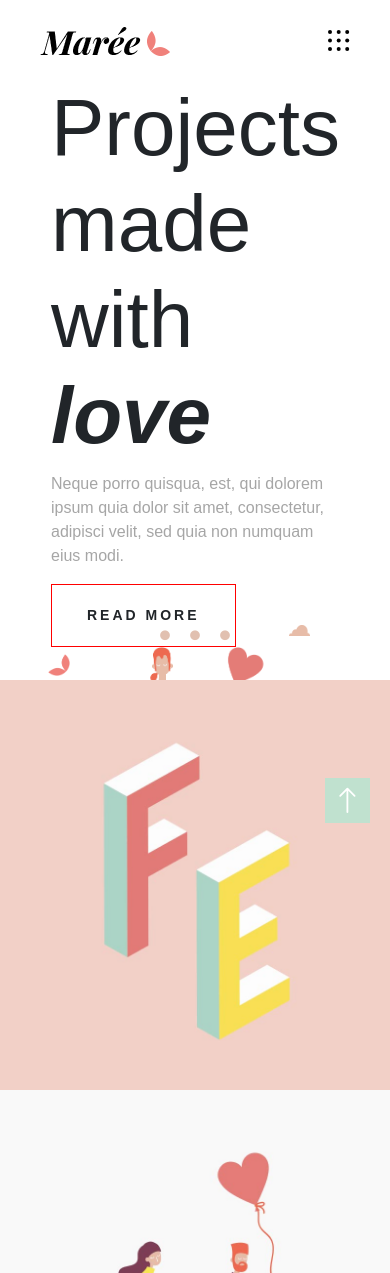
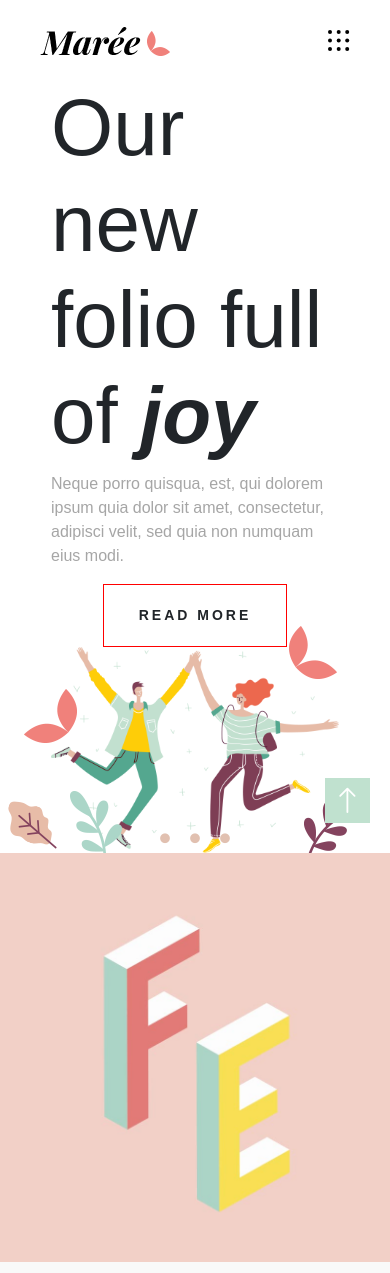
Before and after one commit to LucaSunseri/proj-html-vuejs, a Vue app: page / in a window 390 px wide. Shown: the top 1273 px of the page. Built offline with nearby package versions, Linux system fonts and the light colour scheme; a small style sheet from the web is missing.

Commit message:
Carousel work but not responsive

```diff
--- a/src/App.vue
+++ b/src/App.vue
@@ -1,7 +1,7 @@
 <template>
     <div>
         <Header />
-        <CarouselProva />
+        <Carousel />
         <Main />
         <Footer />
         <Arrow />
@@ -10,7 +10,7 @@
 
 <script>
 import Header from "./components/Header.vue";
-import CarouselProva from "./components/CarouselProva.vue";
+import Carousel from "./components/Carousel.vue";
 import Main from "./components/Main.vue";
 import Footer from "./components/Footer.vue";
 import Arrow from "./components/general/Arrow.vue";
@@ -19,7 +19,7 @@ export default {
     name: "App",
     components: {
         Header,
-        CarouselProva,
+        Carousel,
         Main,
         Footer,
         Arrow,
--- a/src/assets/data/Carousel.js
+++ b/src/assets/data/Carousel.js
@@ -10,48 +10,48 @@ export default [
         "imageAbsolute": {
             "image1": {
                 "image": "short-slider-rev-1-img-2.png",
-                "top": "3%",
-                "left": "3%",
+                "top": "30%",
+                "left": "0%",
             },
             "image2": {
                 "image": "short-slider-rev-1-img-1.png",
-                "top": "50%",
-                "left": "-10%",
+                "top": "65%",
+                "left": "-15%",
             },
             "image3": {
                 "image": "short-slider-rev-1-img-7.png",
-                "top": "80%",
-                "left": "0%",
+                "top": "75%",
+                "left": "10%",
             },
             "image4": {
-                "image": "short-slider-rev-1-img-4.png",
-                "top": "-10%",
-                "left": "80%",
+                "image": "short-slider-rev-1-img-5.png",
+                "top": "18.5%",
+                "left": "85%",
             },
             "image5": {
-                "image": "short-slider-rev-1-img-5.png",
-                "top": "15%",
-                "left": "90%",
+                "image": "short-slider-rev-1-img-4.png",
+                "top": "20%",
+                "left": "80%",
             },
             "image6": {
                 "image": "short-slider-rev-1-img-6.png",
-                "top": "80%",
-                "left": "100%",
+                "top": "35%",
+                "left": "88%",
             },
             "image7": {
                 "image": "short-slider-rev-1-img-8.png",
-                "top": "80%",
-                "left": "100%",
+                "top": "72%",
+                "left": "80%",
             },
             "image8": {
                 "image": "short-slider-rev-1-img-9.png",
-                "top": "80%",
-                "left": "100%",
+                "top": "50%",
+                "left": "90%",
             },
             "image9": {
                 "image": "short-slider-rev-1-img-10.png",
-                "top": "80%",
-                "left": "100%",
+                "top": "78%",
+                "left": "105%",
             },
         },
         "text": {
@@ -71,18 +71,18 @@ export default [
         "imageAbsolute": {
             "image1": {
                 "image": "short-slider-rev-1-img-2.png",
-                "top": "3%",
-                "left": "3%",
+                "top": "20%",
+                "left": "-5%",
             },
             "image2": {
                 "image": "h-2-slider-img-12.png",
-                "top": "50%",
+                "top": "75%",
                 "left": "-10%",
             },
             "image3": {
                 "image": "h-2-slider-img-13.png",
-                "top": "80%",
-                "left": "0%",
+                "top": "70%",
+                "left": "10%",
             },
             "image4": {
                 "image": "short-slider-rev-1-img-6.png",
@@ -91,8 +91,8 @@ export default [
             },
             "image5": {
                 "image": "h-2-slider-img-14.png",
-                "top": "15%",
-                "left": "90%",
+                "top": "75%",
+                "left": "85%",
             },
         },
         "text": {
@@ -116,33 +116,33 @@ export default [
         "imageAbsolute": {
             "image1": {
                 "image": "short-slider-rev-1-img-2.png",
-                "top": "3%",
+                "top": "10%",
                 "left": "3%",
             },
             "image2": {
                 "image": "h-2-slider-img-12.png",
-                "top": "50%",
+                "top": "64%",
                 "left": "-10%",
             },
             "image3": {
                 "image": "h-2-slider-img-13.png",
-                "top": "80%",
-                "left": "0%",
+                "top": "65%",
+                "left": "2%",
             },
             "image4": {
                 "image": "h-2-slider-img-14.png",
-                "top": "-10%",
+                "top": "10%",
                 "left": "80%",
             },
             "image5": {
                 "image": "short-slider-rev-1-img-6.png",
-                "top": "15%",
+                "top": "20%",
                 "left": "90%",
             },
             "image6": {
                 "image": "h-2-slider-img-17.png",
-                "top": "80%",
-                "left": "100%",
+                "top": "57%",
+                "left": "95%",
             },
         },
         "text": {
--- a/src/components/Carousel.vue
+++ b/src/components/Carousel.vue
@@ -2,75 +2,47 @@
     <div class="ls-carousel">
         <div class="container">
             <div class="row">
-                <div class="col-12 col-lg-6 ciao">
+                <div class="col-12 col-lg-6 ls-carousel__text">
                     <h2>
-                        Devotion that never
-                        <span class="ls-title__italic">ends</span>
+                        {{ slide[counter].text.title }}
+                        <span class="ls-title__italic">{{
+                            slide[counter].text.italic
+                        }}</span>
                     </h2>
-                    <p>
-                        Neque porro quisqua, est, qui dolorem ipsum quia dolor
-                        sit amet, consectetur, adipisci velit, sed quia non
-                        numquam eius modi.
-                    </p>
+                    <p>{{ slide[counter].text.p }}</p>
                     <div class="ls-button">
                         <span class="ls-button-text">Read more</span>
                     </div>
                 </div>
                 <div class="col-12 col-lg-6 ls-carousel__image">
                     <img
-                        src="../assets/img/h-2-slider-img-15.png"
+                        v-for="(image, key) in slide[counter].imageCenter"
+                        :key="key"
+                        :src="require(`../assets/img/${image.image}`)"
                         alt=""
-                        style="width: 50%"
-                    />
-                    <img
-                        src="../assets/img/h-2-slider-img-16.png"
-                        alt=""
-                        style="width: 50%"
+                        :style="`width: ${image.width}`"
                     />
                     <div class="ls-carousel__image-absolute">
                         <img
-                            src="../assets/img/short-slider-rev-1-img-2.png"
+                            v-for="(image, index) in slide[counter]
+                                .imageAbsolute"
+                            :key="index"
+                            :src="require(`../assets/img/${image.image}`)"
                             alt=""
-                            style="top: 3%; left: 3%"
-                        />
-                        <img
-                            src="../assets/img/h-2-slider-img-12.png"
-                            alt=""
-                            style="top: 50%; left: -10%"
-                        />
-                        <img
-                            src="../assets/img/h-2-slider-img-13.png"
-                            alt=""
-                            style="top: 80%; left: 0"
-                        />
-                        <img
-                            src="../assets/img/h-2-slider-img-14.png"
-                            alt=""
-                            style="top: -10%; left: 80%"
-                        />
-                        <img
-                            src="../assets/img/short-slider-rev-1-img-6.png"
-                            alt=""
-                            style="top: 15%; left: 90%"
-                        />
-                        <img
-                            src="../assets/img/h-2-slider-img-17.png"
-                            alt=""
-                            style="top: 80%; left: 100%"
+                            :style="`top: ${image.top}; left: ${image.left}`"
                         />
                     </div>
                 </div>
+            </div>
             <div class="ls-carousel__button-side d-none d-lg-block">
-                    <i class="fas fa-chevron-circle-left"></i>
-                    <i class="fas fa-chevron-circle-right"></i>
+                <i @click="slidePrev" class="fas fa-chevron-circle-left"></i>
+                <i @click="slideNext" class="fas fa-chevron-circle-right"></i>
             </div>
+            <div class="ls-carousel__button-center">
+                <i class="fas fa-circle" @click="counter = 0"></i>
+                <i class="fas fa-circle" @click="counter = 1"></i>
+                <i class="fas fa-circle" @click="counter = 2"></i>
             </div>
-        </div>
-
-        <div class="ls-carousel__button-center">
-            <i class="fas fa-circle"></i>
-            <i class="fas fa-circle"></i>
-            <i class="fas fa-circle"></i>
         </div>
     </div>
 </template>
@@ -83,7 +55,27 @@ export default {
     data() {
         return {
             slide,
+            counter: 0,
         };
+    },
+    mounted() {
+        setInterval(() => {
+            this.slideNext();
+        }, 3000);
+    },
+    methods: {
+        slideNext() {
+            this.counter++;
+            if (this.counter == this.slide.length) {
+                this.counter = 0;
+            }
+        },
+        slidePrev() {
+            this.counter--;
+            if (this.counter == -1) {
+                this.counter = this.slide.length - 1;
+            }
+        },
     },
 };
 </script>
@@ -93,12 +85,24 @@ export default {
 
 .ls-carousel {
     position: relative;
-    padding: 100px 0;
     overflow: hidden;
     .container {
         width: 80%;
+        height: 90%;
+        position: relative;
         .row {
-            position: relative;
+            height: 100%;
+        }
+    }
+}
+
+/* Section Left and right */
+.ls-carousel__text {
+    height: 100%;
+    display: flex;
+    flex-direction: column;
+    justify-content: center;
+    align-items: center;
     h2 {
         font-size: 80px;
         font-weight: 400;
@@ -106,15 +110,22 @@ export default {
     p {
         color: $color-secondary;
     }
-            .ciao {
+}
+
+.ls-carousel__image {
+    position: relative;
+    height: 100%;
     display: flex;
-                flex-direction: column;
     justify-content: center;
-            }
+    align-items: center;
+    .ls-carousel__image-absolute {
+        img {
+            position: absolute;
         }
     }
 }
 
+/* Button Control */
 .ls-carousel__button-side {
     .fas {
         position: absolute;
@@ -132,20 +143,11 @@ export default {
     }
 }
 
-.ls-carousel__image {
-    position: relative;
-    .ls-carousel__image-absolute {
-        img {
+.ls-carousel__button-center {
     position: absolute;
-            width: 7%;
-        }
-    }
-}
-
-.ls-carousel__button-center {
-    display: flex;
-    justify-content: center;
-    margin-top: 50px;
+    bottom: 0;
+    left: 50%;
+    transform: translateX(-50%);
     .fas {
         color: #e1c0b0;
         font-size: 10px;
@@ -153,4 +155,10 @@ export default {
         cursor: pointer;
     }
 }
+
+@media (min-width: 992px) {
+    .ls-carousel {
+        height: 600px;
+    }
+}
 </style>
--- a/src/components/CarouselProva.vue
+++ /dev/null
@@ -1,139 +0,0 @@
-<template>
-    <div class="ls-carousel">
-        <div class="container">
-            <div class="row" v-for="slide in slides" :key="slide.id">
-                <div class="col-12 col-lg-6 ciao" v-if="counter == slide.id">
-                    <h2>
-                        {{ slide.text.title }}
-                        <span class="ls-title__italic">{{
-                            slide.text.italic
-                        }}</span>
-                    </h2>
-                    <p>{{ slide.text.p }}</p>
-                    <div class="ls-button">
-                        <span class="ls-button-text">Read more</span>
-                    </div>
-                </div>
-                <div
-                    class="col-12 col-lg-6 ls-carousel__image"
-                    v-if="counter == slide.id"
-                >
-                    <img
-                        v-for="(image, key) in slide.imageCenter"
-                        :key="key"
-                        :src="require(`../assets/img/${image.image}`)"
-                        alt=""
-                        :style="`width: ${image.width}`"
-                    />
-                    <div class="ls-carousel__image-absolute">
-                        <img
-                            v-for="(image, index) in slide.imageAbsolute"
-                            :key="index"
-                            :src="require(`../assets/img/${image.image}`)"
-                            alt=""
-                            :style="`top: ${image.top}; left: ${image.left}`"
-                        />
-                    </div>
-                </div>
-            </div>
-            <div class="ls-carousel__button-side d-none d-lg-block">
-                <i @click="slidePrev" class="fas fa-chevron-circle-left"></i>
-                <i @click="slideNext" class="fas fa-chevron-circle-right"></i>
-            </div>
-        </div>
-
-        <div class="ls-carousel__button-center">
-            <i class="fas fa-circle" @click="counter = 1"></i>
-            <i class="fas fa-circle" @click="counter = 2"></i>
-            <i class="fas fa-circle" @click="counter = 3"></i>
-        </div>
-    </div>
-</template>
-
-<script>
-import slides from "../assets/data/Carousel";
-
-export default {
-    name: "Carousel",
-    data() {
-        return {
-            slides,
-            counter: 1,
-        };
-    },
-    methods: {
-        slideNext() {
-            console.log("ciao");
-        },
-        slidePrev() {
-            console.log("ciao");
-        },
-    },
-};
-</script>
-
-<style lang="scss" scoped>
-@import "../assets/style/vars.scss";
-
-.ls-carousel {
-    position: relative;
-    height: 600px;
-    overflow: hidden;
-    .container {
-        width: 80%;
-        height: 90%;
-        position: relative;
-
-        h2 {
-            font-size: 80px;
-            font-weight: 400;
-        }
-        p {
-            color: $color-secondary;
-        }
-        .ciao {
-            display: flex;
-            flex-direction: column;
-            justify-content: center;
-        }
-    }
-}
-
-.ls-carousel__button-side {
-    .fas {
-        position: absolute;
-        top: 50%;
-        transform: translateY(-50%);
-        font-size: 30px;
-        color: #e1c0b0;
-        cursor: pointer;
-    }
-    .fa-chevron-circle-left {
-        left: -100px;
-    }
-    .fa-chevron-circle-right {
-        right: -100px;
-    }
-}
-
-.ls-carousel__image {
-    position: relative;
-    .ls-carousel__image-absolute {
-        img {
-            position: absolute;
-            width: 7%;
-        }
-    }
-}
-
-.ls-carousel__button-center {
-    display: flex;
-    justify-content: center;
-    .fas {
-        color: #e1c0b0;
-        font-size: 10px;
-        padding: 10px;
-        cursor: pointer;
-    }
-}
-</style>
```
Lines whose indentation alone changed are shown as unchanged.
